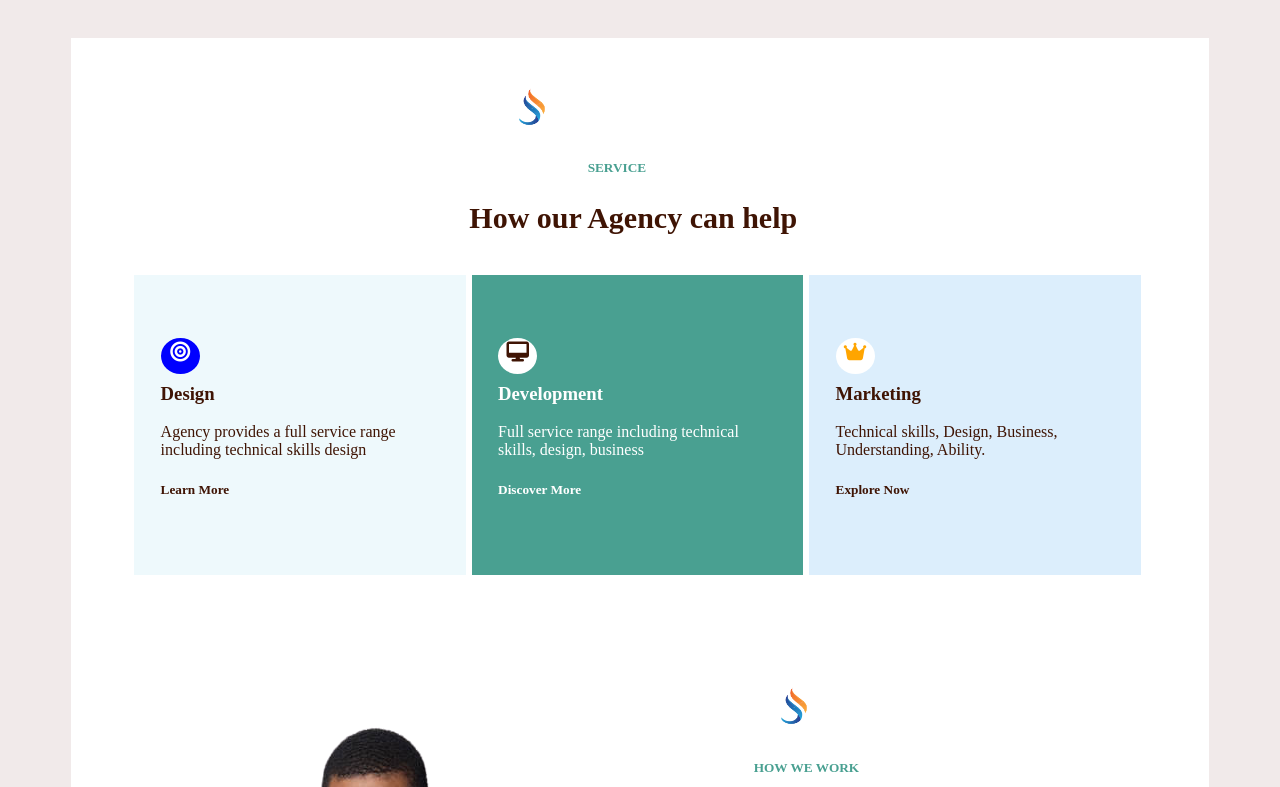
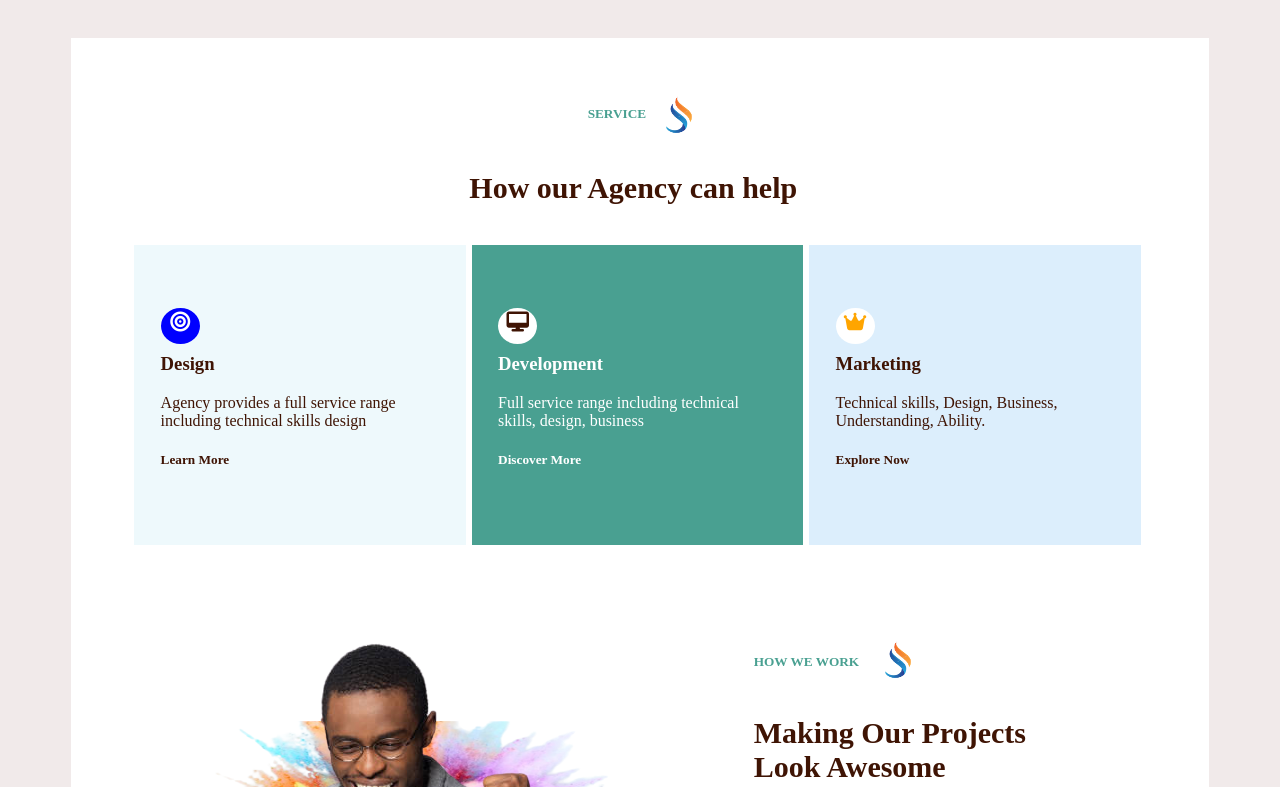
Before and after one commit to Liliane-Gikuku/Abu-Agency, a plain HTML site: page index.html in a window 1280 px wide. Shown: the part 852-1639 px from the top of the page. Drawn offline with Linux system fonts and the light colour scheme.

Commit message:
add a logo

```diff
--- a/index.html
+++ b/index.html
@@ -128,10 +128,11 @@
 
 <section class="Three">
    <div class="title">
-    <div class="logo2">
+
+         <h5>SERVICE</h5>
+       <div class="logo2">
         <img src="images/logoaa-removebg-preview.png" width="80px" height="50px">
     </div>
-       <h5>SERVICE</h5>
        <h1>How our Agency can help</h1>
 
    </div>
@@ -174,10 +175,11 @@
        </div>
 </div>
 <div class="title2">
-    <div class="logo3">
-        <img src="images/logoaa-removebg-preview.png" width="80px" height="50px">
-    </div>
+
    <h5>HOW WE WORK</h5>
+   <div class="logo3">
+    <img src="images/logoaa-removebg-preview.png" width="80px" height="50px">
+</div>
    <h1>Making Our Projects<br>Look Awesome</h1>
 
 </div>
@@ -227,9 +229,7 @@
 <section class="Five">
    <div class="title3">
        <div class="how">
-        <div class="logo4">
-            <img src="images/logoaa-removebg-preview.png" width="80px" height="50px">
-        </div>
+
        <h5>HOW WE WORK</h5>
    </div>
    <h1>Have a Project in mind? <br> Let's get to work</h1>
--- a/style.css
+++ b/style.css
@@ -738,5 +738,11 @@ font-size: 20px;
     margin-left: -24%;
 }
 .logo2{
-    margin-left: 3%;
+    margin-left: 23%;
+    margin-top: -7%;
 }
+
+.logo3{
+    margin-left: 23%;
+    margin-top: -12%;
+}
```
